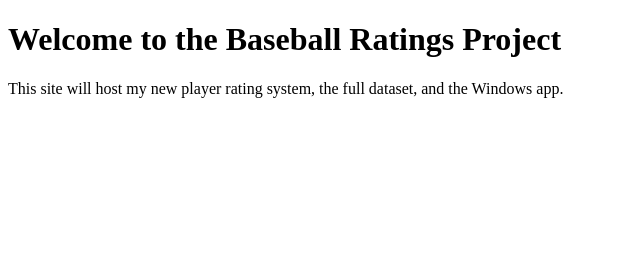
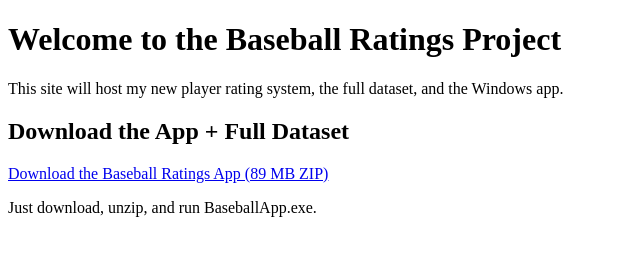
Before and after one commit to kzweibel/website, a plain HTML site: page index.html in a window 1280 px wide. Shown: the whole page, without its empty margins (0-640 px from the left). Drawn offline with Linux system fonts and the light colour scheme.

Commit message:
Add download section for Baseball Ratings App
Added download link for the Baseball Ratings App and dataset.

```diff
--- a/index.html
+++ b/index.html
@@ -6,5 +6,12 @@
 <body>
     <h1>Welcome to the Baseball Ratings Project</h1>
     <p>This site will host my new player rating system, the full dataset, and the Windows app.</p>
+    <h2>Download the App + Full Dataset</h2>
+<p>
+    <a href="https://github.com/kzweibel/website/releases/download/v1.0/BaseballApp.zip">
+        Download the Baseball Ratings App (89 MB ZIP)
+    </a>
+</p>
+<p>Just download, unzip, and run BaseballApp.exe.</p>
 </body>
 </html>
```
